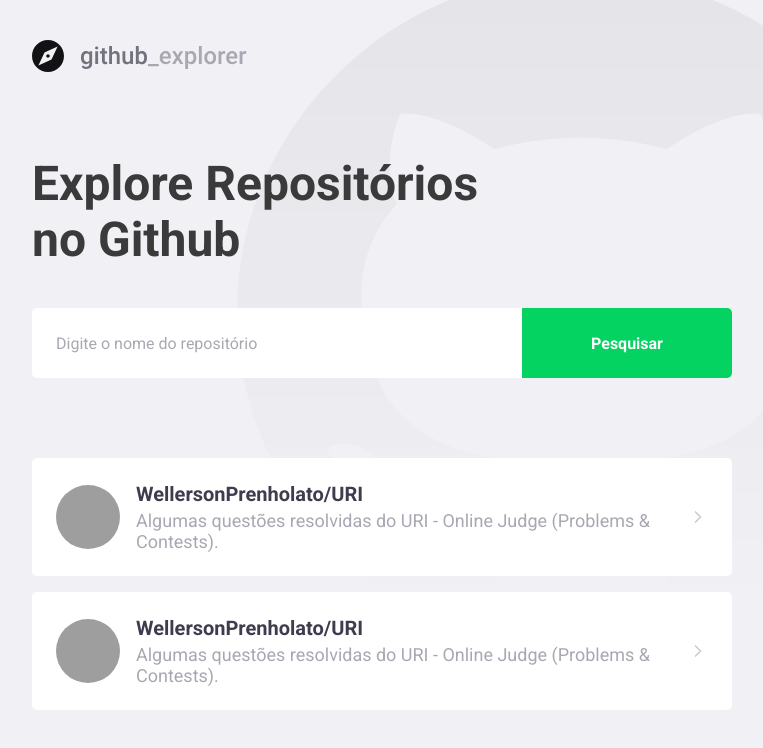
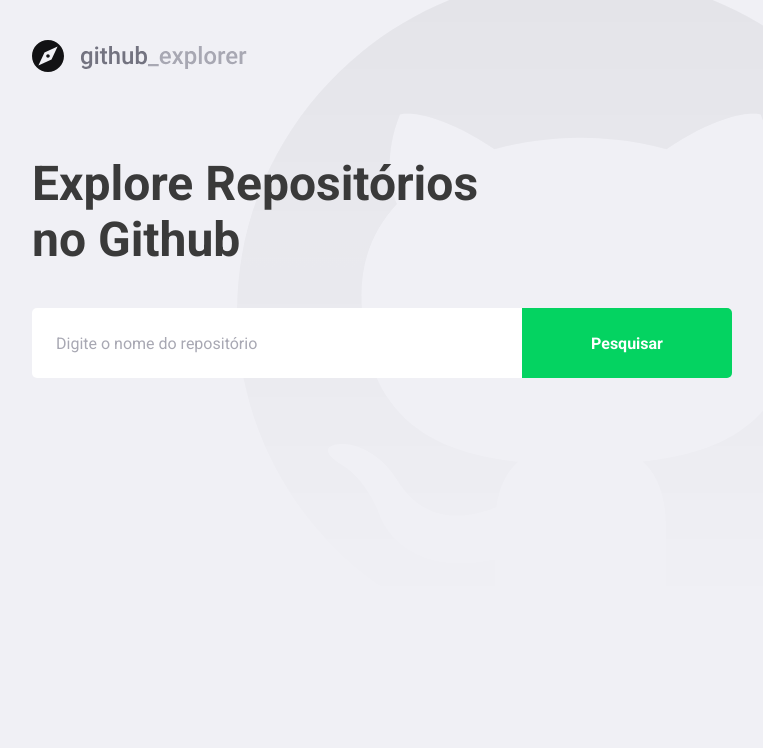
Before and after one commit to WellersonPrenholato/Github-Explorer, a React (Create React App) app: page / in a window 1280 px wide. Shown: the top 748 px of the page, without its empty margins (148-911 px from the left). Built offline with nearby package versions, Linux system fonts and the light colour scheme; grey boxes are pictures that could not be loaded.

Commit message:
Update index.tsx

```diff
--- a/src/pages/Dashboard/index.tsx
+++ b/src/pages/Dashboard/index.tsx
@@ -1,53 +1,72 @@
-import React from 'react';
+import React, { useState, FormEvent } from 'react';
 import { FiChevronRight } from 'react-icons/fi';
+import api from '../../services/api';
 
 import logoImg from '../../assets/logo.svg';
 
 import { Title, Form, Repositories } from './styles';
 
-const Dashboard: React.FC = () => (
+interface Repository {
+  full_name: string;
+  description: string;
+  owner: {
+    login: string;
+    avatar_url: string;
+  };
+}
+
+const Dashboard: React.FC = () => {
+  const [newRepo, setNewRepo] = useState('');
+  const [repositories, setRepositories] = useState<Repository[]>([]);
+
+  async function handleAddRepository(
+    event: FormEvent<HTMLFormElement>,
+  ): Promise<void> {
+    // Adição de um novo repositório
+    // Consumir API do Github
+    // Salvar novo respositório no estado
+    event.preventDefault();
+
+    const response = await api.get(`repos/${newRepo}`);
+
+    const repository = response.data;
+
+    setRepositories([...repositories, repository]);
+    setNewRepo('');
+  }
+
+  return (
     <>
       <img src={logoImg} alt="Github Explorer" />
       <Title>Explore Repositórios no Github</Title>
 
-    <Form>
-      <input placeholder="Digite o nome do repositório" />
+      <Form onSubmit={handleAddRepository}>
+        <input
+          value={newRepo}
+          onChange={e => setNewRepo(e.target.value)}
+          placeholder="Digite o nome do repositório"
+        />
         <button type="submit">Pesquisar</button>
       </Form>
 
       <Repositories>
-      <a href="teste">
+        {repositories.map((repository) => (
+          <a key={repository.full_name} href="teste">
             <img
-          src="https://avatars3.githubusercontent.com/u/18597341?s=460&u=d4a6479fae12995534739952864c145a83431836&v=4"
-          alt="Wellerson"
+              src={repository.owner.avatar_url}
+              alt={repository.owner.login}
             />
             <div>
-          <strong>WellersonPrenholato/URI</strong>
-          <p>
-            Algumas questões resolvidas do URI - Online Judge (Problems &
-            Contests).
-          </p>
+              <strong>{repository.full_name}</strong>
+              <p>{repository.description}</p>
             </div>
 
             <FiChevronRight size={20} />
           </a>
-      <a href="teste">
-        <img
-          src="https://avatars3.githubusercontent.com/u/18597341?s=460&u=d4a6479fae12995534739952864c145a83431836&v=4"
-          alt="Wellerson"
-        />
-        <div>
-          <strong>WellersonPrenholato/URI</strong>
-          <p>
-            Algumas questões resolvidas do URI - Online Judge (Problems &
-            Contests).
-          </p>
-        </div>
-
-        <FiChevronRight size={20} />
-      </a>
+        ))}
       </Repositories>
     </>
   );
+};
 
 export default Dashboard;
```
Lines whose indentation alone changed are shown as unchanged.
